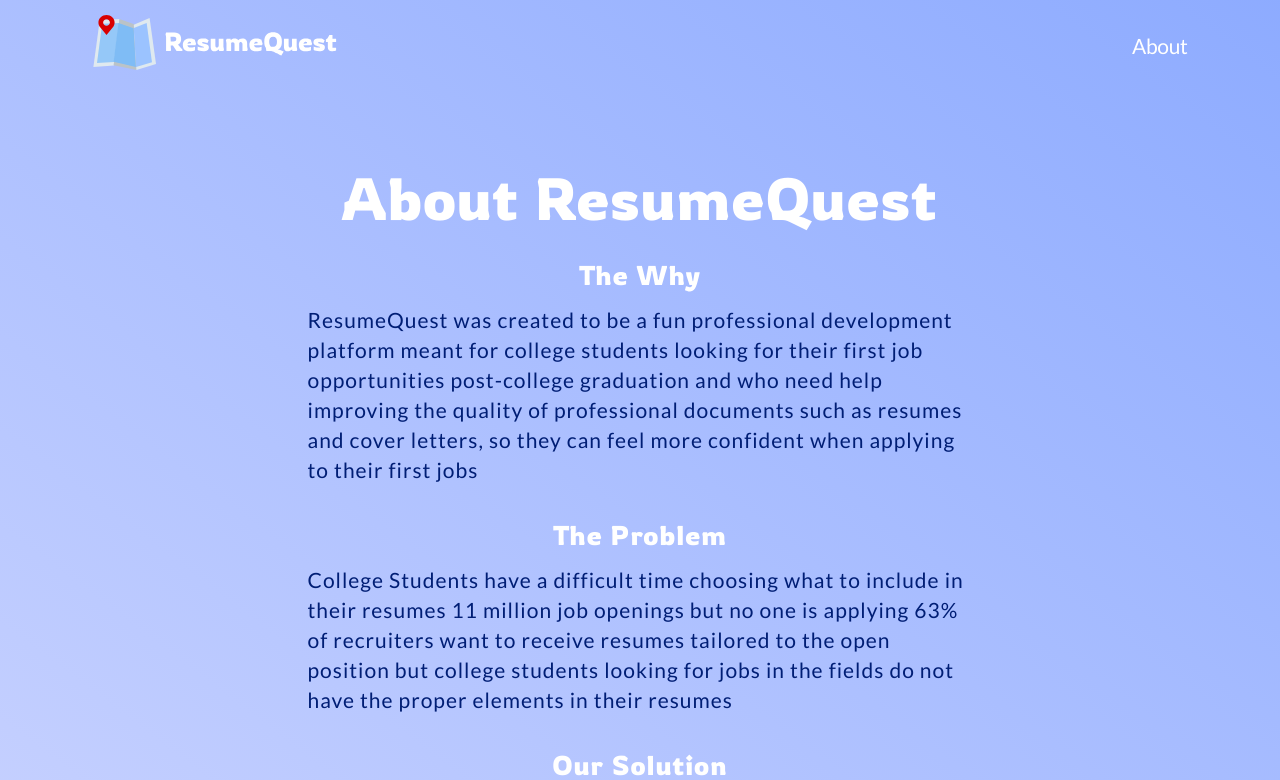
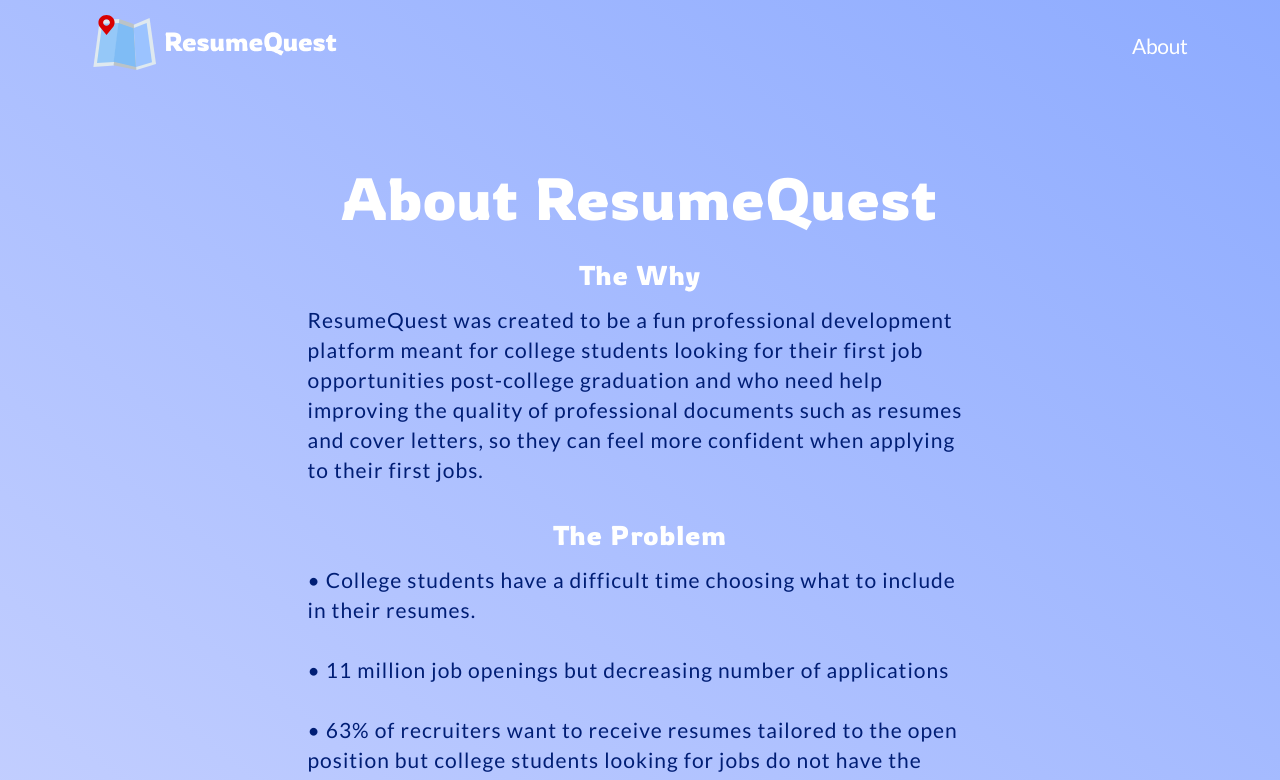
Before and after one commit to Pomegranate-Coding-Group/CritiqueAI, a Next.js app in the folder app/: page /about in a window 1280 px wide. Shown: the top 780 px of the page. Built offline with nearby package versions, Linux system fonts and the light colour scheme; a web font is replaced by a local one.

Commit message:
bullet points

```diff
--- a/app/components/about/aboutPage.tsx
+++ b/app/components/about/aboutPage.tsx
@@ -23,16 +23,15 @@ export function AboutPage() {
                 ResumeQuest was created to be a fun professional development platform meant for college
                 students looking for their first job opportunities post-college graduation and who need help
                 improving the quality of professional documents such as resumes and cover letters, so they can
-                feel more confident when applying to their first jobs
+                feel more confident when applying to their first jobs.
             </Paragraph>
             <Heading size="2" css={{ ta: "center", mb: "$3",  mt: "$6", fontFamily: '$rowdies', letterSpacing: '1px', color: 'white' }}>
                 The Problem
             </Heading>
             <Paragraph size="2" css={{ ta: "left", color: '#001E75', fontWeight: '300', letterSpacing: '1px'}}>
-                College Students have a difficult time choosing what to include in their resumes
-                11 million job openings but no one is applying
-                63% of recruiters want to receive resumes tailored to the open position but college students looking for
-                jobs in the fields do not have the proper elements in their resumes
+                {'\u2022'} College students have a difficult time choosing what to include in their resumes. <br /><br />
+                {'\u2022'} 11 million job openings but decreasing number of applications <br /><br />
+                {'\u2022'} 63% of recruiters want to receive resumes tailored to the open position but college students looking for jobs do not have the proper terms in their resumes.
             </Paragraph>
             <Heading size="2" css={{ ta: "center", mb: "$3",  mt: "$6", fontFamily: '$rowdies', letterSpacing: '1px', color: 'white' }}>
                 Our Solution
```
